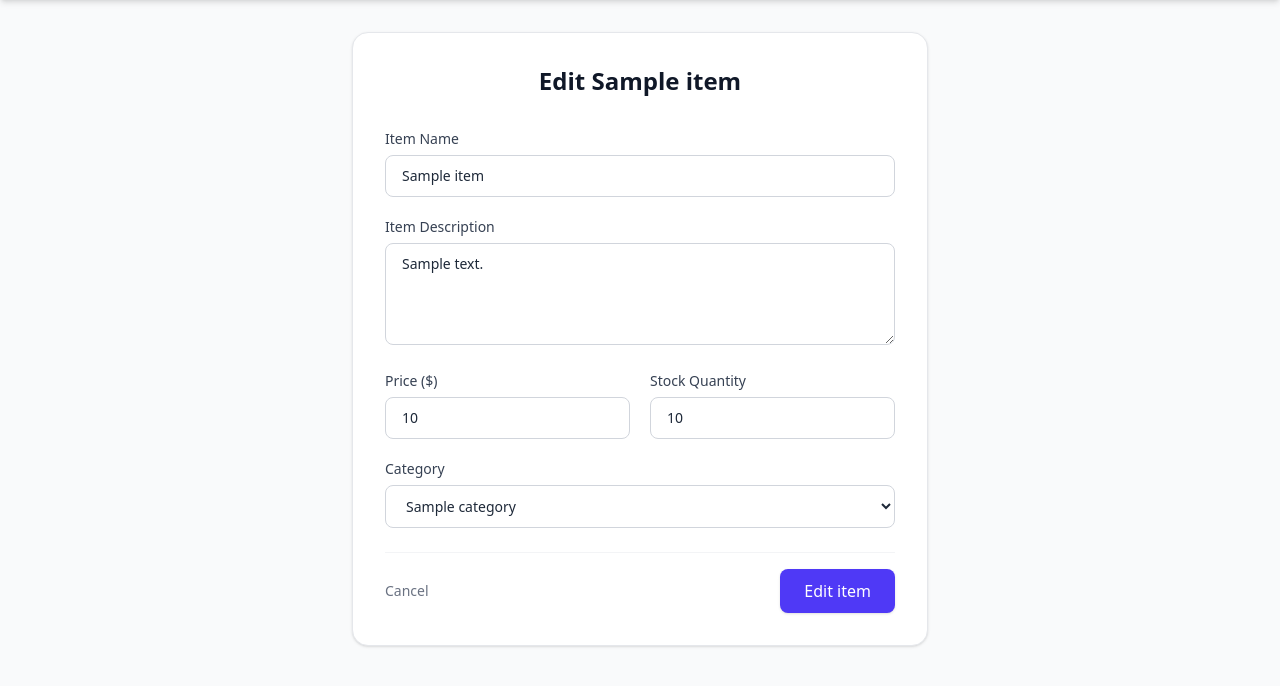
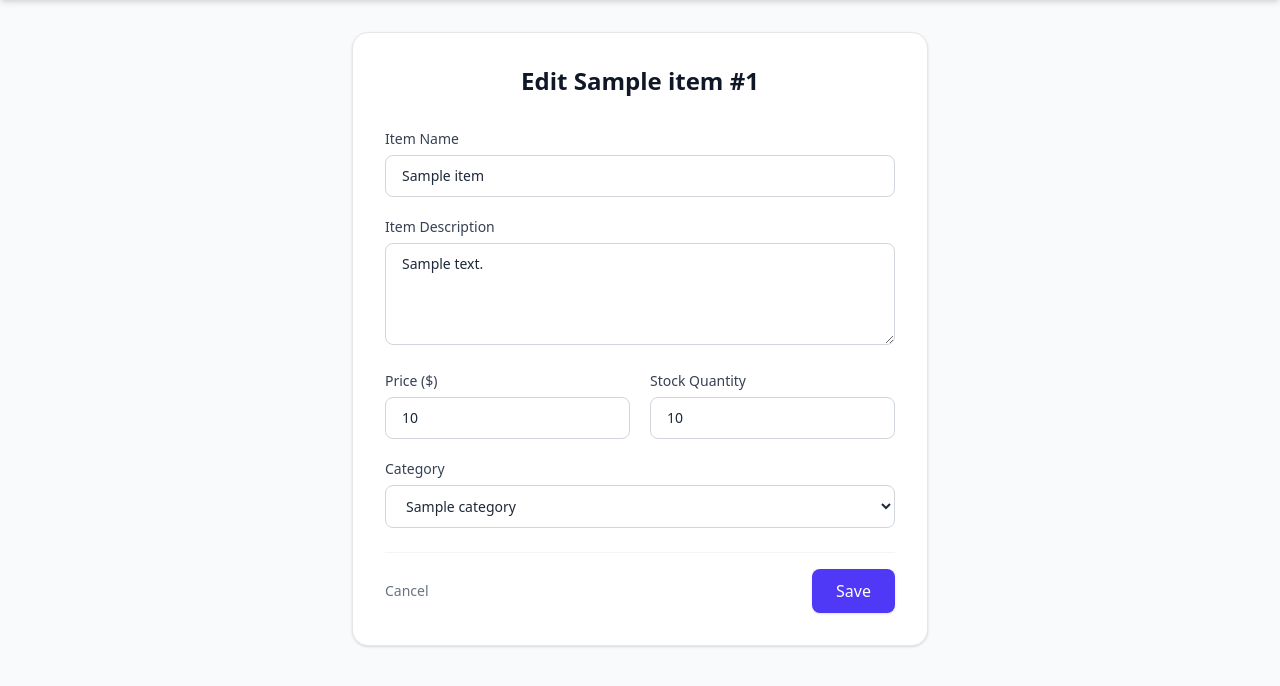
Before and after one commit to ibrahimkhalil66/inventory_backend, a Node server app: template views/edit.ejs in a window 1280 px wide. Shown: the part 64-750 px from the top of the page. Run offline with Node 20, Linux system fonts and the light colour scheme; the template is opened without the code that fills it: most values are stand-ins (such as "Sample title", 1, 10 or a date in 2020).

Commit message:
Enhance edit item functionality by adding item ID to the edit page title, including a hidden input for item ID in the form, and changing the submit button text to 'Save' for better clarity.

```diff
--- a/controllers/itemsController.js
+++ b/controllers/itemsController.js
@@ -79,11 +79,9 @@ async function editItemPage(req,res) {
 async function editItem(req, res) {
   try {
     const item  = req.body;
-
     if (!item) throw new Error();
 
-    await db.editItem(item);
-
+    const result = await db.editItem(item);
     res.redirect("/inventory/items");
   } catch (error) {
     res.status(500).send("Internal Server Error");
--- a/db/queries.js
+++ b/db/queries.js
@@ -62,7 +62,6 @@ async function deleteItem(id) {
 
 async function editItem(item) {
   const { id, name, description, price, stock_quantity, category_id } = item;
-
   const { rows } = await pool.query(
     `UPDATE items
         SET name = COALESCE($1, name),
@@ -75,6 +74,8 @@ async function editItem(item) {
         RETURNING *`,
     [name, description, price, stock_quantity, category_id, id],
   );
+
+
 
   return rows[0] || null;
 }
--- a/views/edit.ejs
+++ b/views/edit.ejs
@@ -12,11 +12,13 @@
 
     <div class="w-full max-w-xl bg-white p-8 rounded-2xl justify-self-center shadow-sm border border-gray-200 mt-8">
         <div class="mb-8 text-center">
-            <h1 class="text-2xl font-bold text-gray-900">Edit <%= item.name%></h1>
+            <h1 class="text-2xl font-bold text-gray-900">Edit <%= item.name%> #<%= item.id %></h1>
         </div>
 
         <form action="/inventory/item/edit" method="post" class="space-y-5">
 
+
+                <input class="hidden w-full bg-gray-50 border border-gray-300 rounded-lg px-4 py-2.5 focus:outline-none focus:ring-2 focus:ring-indigo-500 focus:border-transparent transition-shadow text-sm" type="text" name="id" id="id" value="<%= item.id %>">
             <div>
                 <label for="name" class="block text-sm font-medium text-gray-700 mb-1.5">Item Name</label>
                 <input class="w-full border border-gray-300 rounded-lg px-4 py-2.5 focus:outline-none focus:ring-2 focus:ring-indigo-500 focus:border-transparent transition-shadow text-sm" type="text" name="name" id="name" required value="<%= item.name %>">
@@ -54,7 +56,7 @@
             <div class="pt-4 mt-6 border-t border-gray-100 flex items-center justify-between gap-4">
                 <a href="/inventory/items" class="text-sm font-medium text-gray-500 hover:text-gray-900 transition-colors">Cancel</a>
                 <button type="submit" class="bg-indigo-600 hover:bg-indigo-700 text-white font-medium py-2.5 px-6 rounded-lg transition-colors shadow-sm w-full md:w-auto">
-                    Edit item
+                    Save
                 </button>
             </div>
 
```
